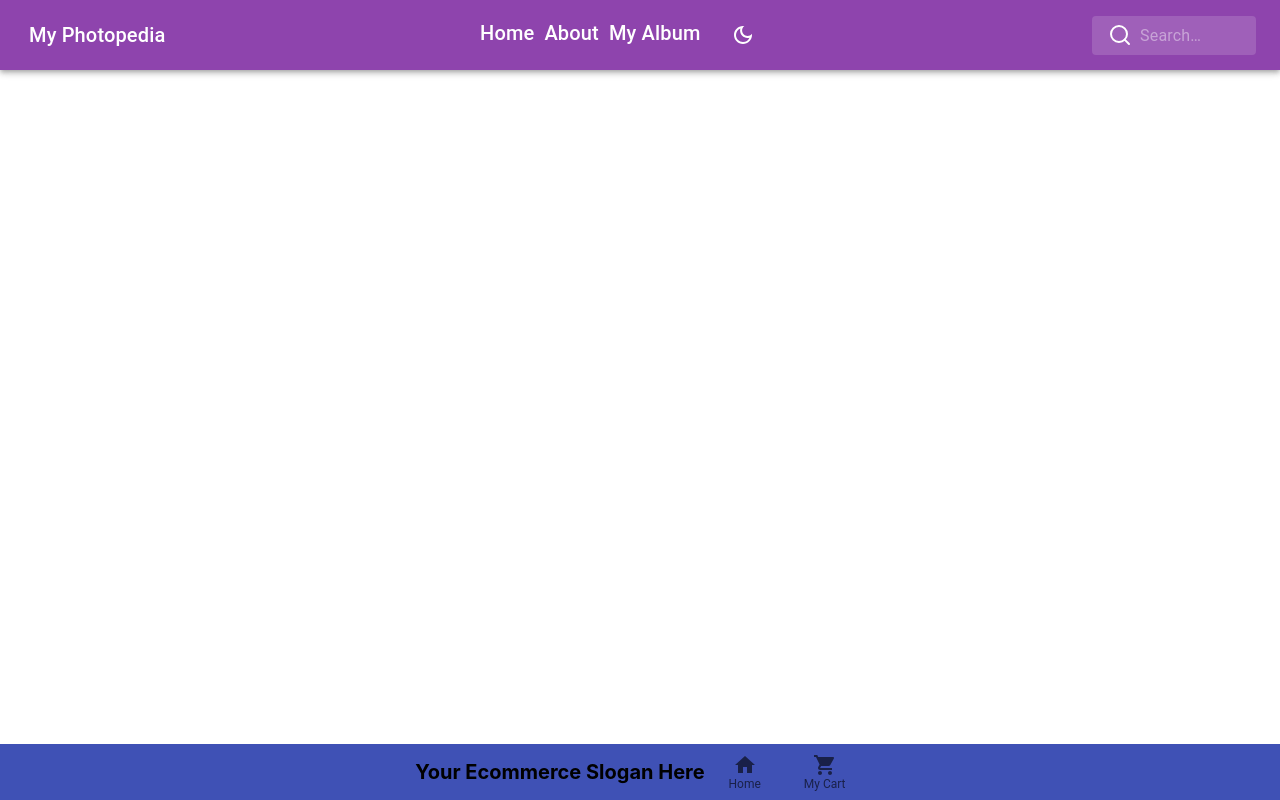
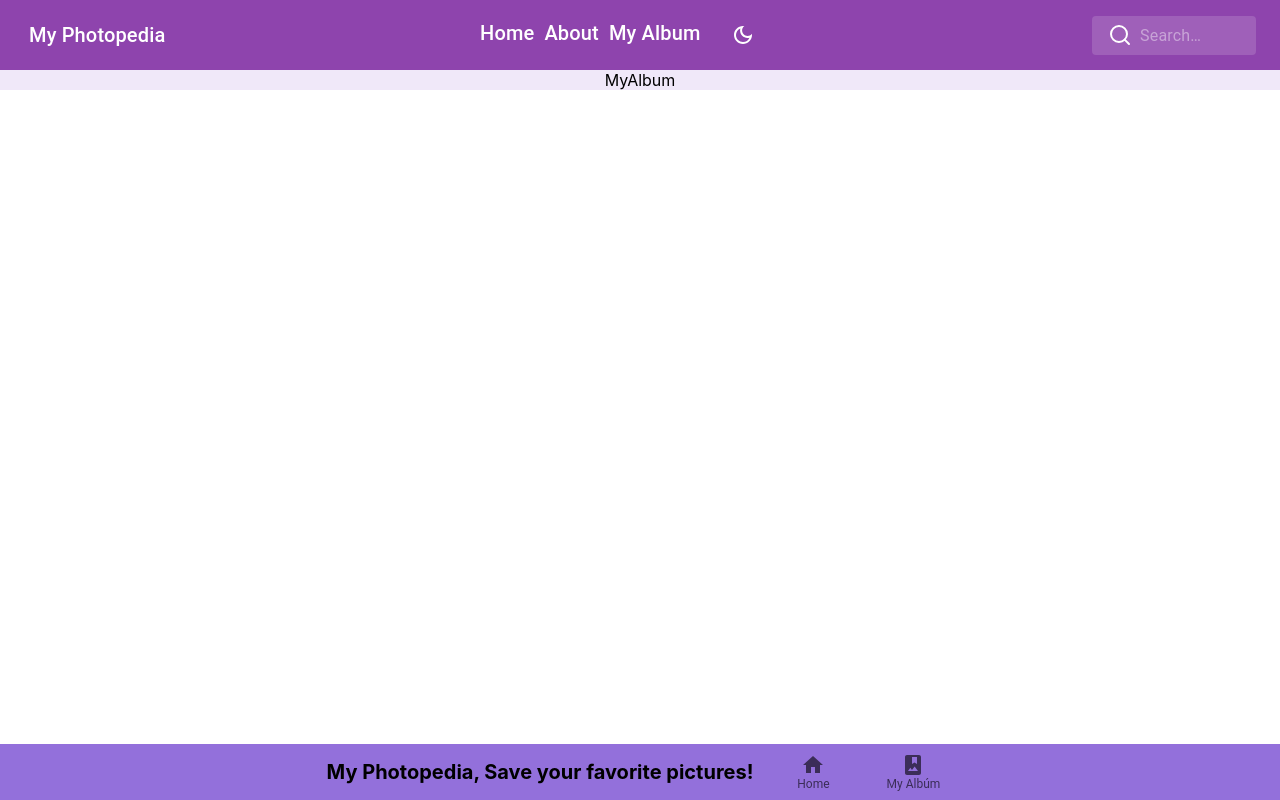
Before and after one commit to Joga50/Ecommerce, a React (Create React App) app: page /myalbum in a window 1280 px wide. Built offline with nearby package versions, Linux system fonts and the light colour scheme.

Commit message:
fixing myalbum component

```diff
--- a/src/App.css
+++ b/src/App.css
@@ -55,6 +55,7 @@
   display: flex;
   flex-direction: column;
   align-items: center;
+  background-color: #f0e8f9;
 }
 .dark {
   background-color: #333333;
@@ -65,6 +66,7 @@
   display: flex;
   flex-direction: column;
   align-items: center;
+  width: auto;
 }
 /* Mobile First */
 
--- a/src/App.js
+++ b/src/App.js
@@ -7,12 +7,12 @@ import Home from "./pages/Home";
 import Products from "./pages/Products";
 import About from "./pages/About";
 import Navbar from "./components/NavBar";
-import Cart from "./pages/Cart";
 import ProductSingle from "./pages/ProductSingle";
 
 import { useDispatch, useSelector } from "react-redux";
 
 import { toggleDarkMode } from "./features/themeSlice";
+import MyAlbum from "./pages/MyAlbum";
 
 function App() {
   const dispatch = useDispatch();
@@ -38,7 +38,7 @@ function App() {
         <Routes>
           <Route path="/" element={<Products />} />
           <Route path="/about" element={<About />} />
-          <Route path="/cart" element={<Cart />} />
+          <Route path="/myalbum" element={<MyAlbum />} />
           <Route path="/product/:id" element={<ProductSingle />} />
         </Routes>
         <Footer />
--- a/src/components/Footer.jsx
+++ b/src/components/Footer.jsx
@@ -4,6 +4,7 @@ import { makeStyles } from "@mui/styles";
 import { BottomNavigation, BottomNavigationAction } from "@mui/material";
 import HomeIcon from "@mui/icons-material/Home";
 import ShoppingCartIcon from "@mui/icons-material/ShoppingCart";
+import { PhotoAlbum } from "@mui/icons-material";
 
 const useStyles = makeStyles({
   root: {
@@ -27,6 +28,7 @@ const useStyles = makeStyles({
     color: "black",
     fontSize: 20,
     fontWeight: "bold",
+    margin: "10px",
   },
 });
 
@@ -36,9 +38,11 @@ function Footer() {
   return (
     <BottomNavigation
       className={classes.root}
-      style={{ backgroundColor: "#3f51b5" }}
+      style={{ backgroundColor: "#9370DB" }}
     >
-      <div className={classes.slogan}>Your Ecommerce Slogan Here</div>
+      <div className={classes.slogan}>
+        My Photopedia, Save your favorite pictures!
+      </div>
       <div>
         <BottomNavigationAction
           component={Link}
@@ -47,15 +51,17 @@ function Footer() {
           label="Home"
           showLabel={true}
           className={classes.action}
+          sx={{ m: "10px", p: "10px" }}
         />
 
         <BottomNavigationAction
           component={Link}
           to="/cart"
-          icon={<ShoppingCartIcon />}
-          label="My Cart"
+          icon={<PhotoAlbum />}
+          label="My Albúm"
           showLabel={true}
           className={classes.action}
+          sx={{ m: "10px", p: "10px" }}
         />
       </div>
     </BottomNavigation>
--- a/src/components/NavBar.jsx
+++ b/src/components/NavBar.jsx
@@ -108,7 +108,7 @@ const Navbar = () => {
             variant="h6"
             noWrap
             component={Link}
-            to="/cart"
+            to="/myalbum"
           >
             My Album
           </Typography>
--- a/src/components/Product.jsx
+++ b/src/components/Product.jsx
@@ -3,7 +3,11 @@ import React from "react";
 function Product({ name, description, imageUrl }) {
   return (
     <div className="product">
-      <img src={imageUrl} alt={name} />
+      <img
+        src={imageUrl}
+        alt={name}
+        style={{ height: "200px", width: "200px" }}
+      />
       <h3>{name}</h3>
       <p>{description}</p>
     </div>
--- a/src/pages/Cart.jsx
+++ /dev/null
@@ -1,7 +0,0 @@
-import React from "react";
-
-function Cart() {
-  return <div>Cart</div>;
-}
-
-export default Cart;
--- /dev/null
+++ b/src/pages/MyAlbum.jsx
@@ -0,0 +1,7 @@
+import React from "react";
+
+function MyAlbum() {
+  return <div>MyAlbum</div>;
+}
+
+export default MyAlbum;
```
